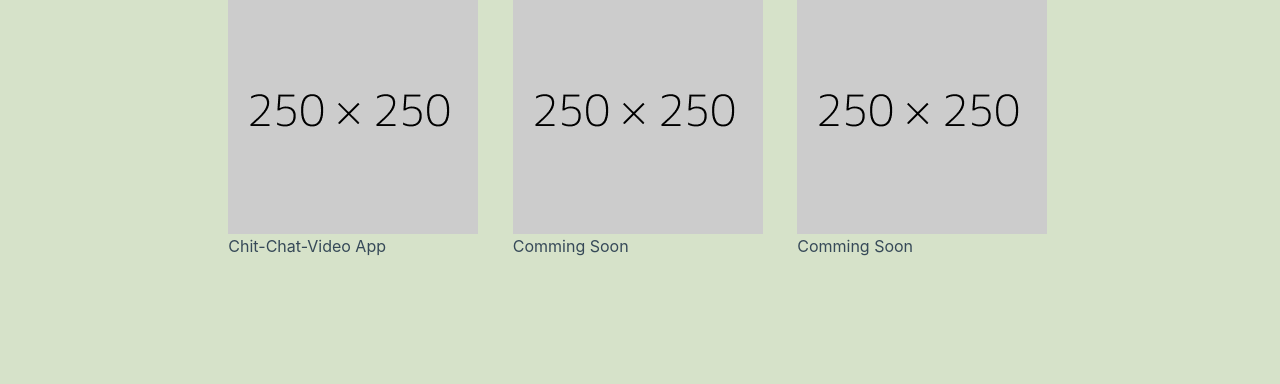
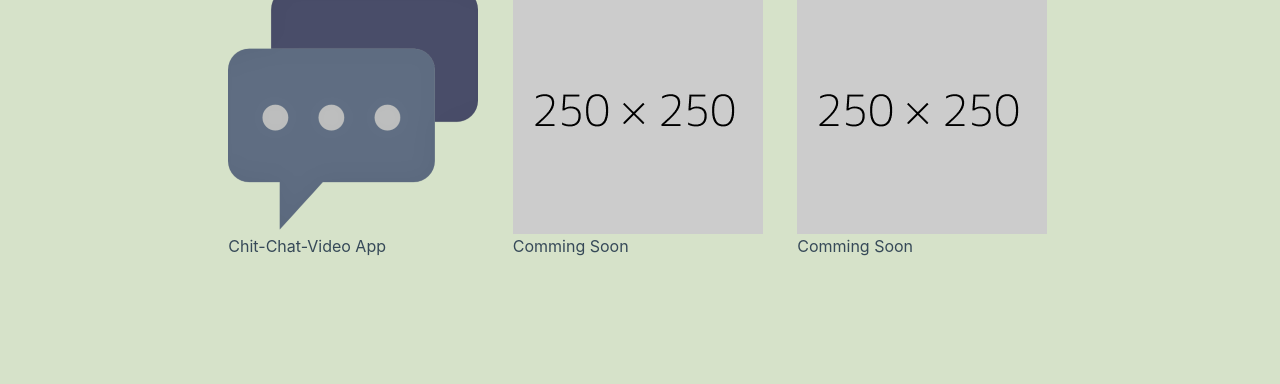
Before and after one commit to sheapa/portfolio, a plain HTML site: page portfolio.html in a window 1280 px wide. Shown: the part 416-800 px from the top of the page. Drawn offline with nearby package versions, Linux system fonts and the light colour scheme.

Commit message:
fixed image for chit-chat

```diff
--- a/portfolio.html
+++ b/portfolio.html
@@ -83,7 +83,7 @@
                 <div class="col-md-4">
                     <div class="thumbnail">
                         <a href="http://chit-chat-video.herokuapp.com/">
-                            <img src="/assets/images/250x250-Placeholder.png" class="img-fluid align-middle appPic">
+                            <img src="/assets/images/250chatbubbles.png" class="img-fluid align-middle appPic">
                             <div class="label align-middle">Chit-Chat-Video App</div>
                         </a>
                     </div>
```
